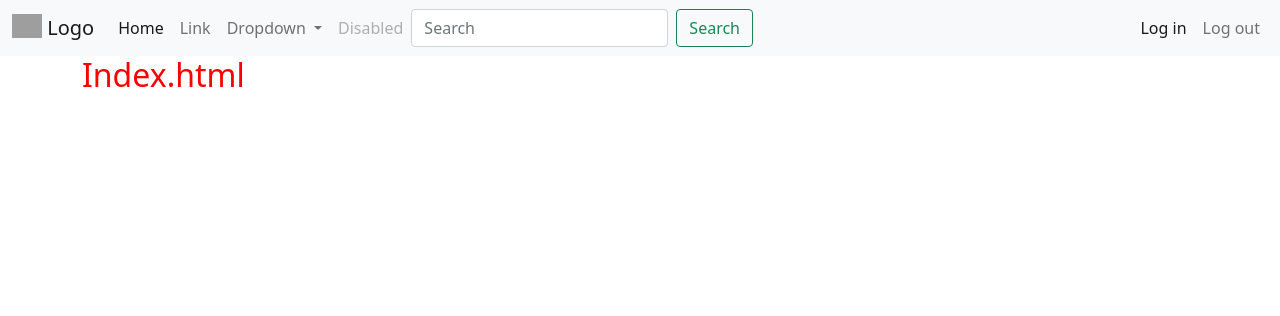
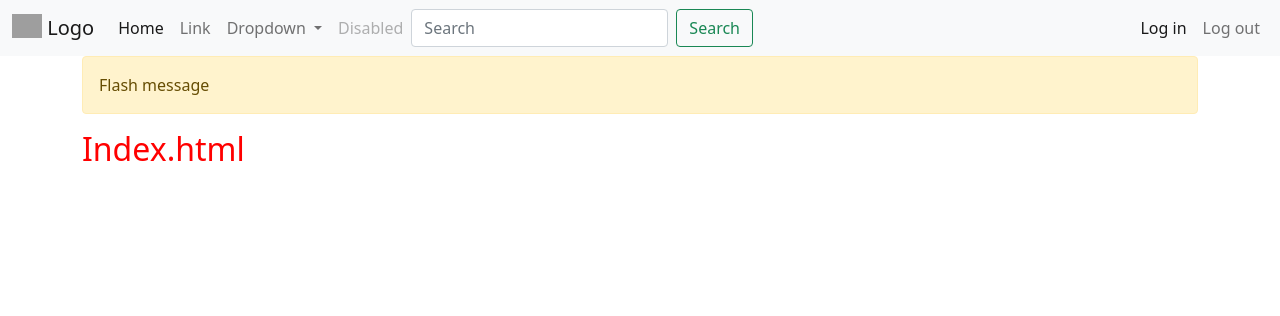
Before and after one commit to PeterKellett/back-again-test, a Flask app: page / in a window 1280 px wide. Shown: the top 316 px of the page. Run offline with Flask 2, Linux system fonts and the light colour scheme; grey boxes are pictures that could not be loaded.

Commit message:
Added flash messages and session cookie.

```diff
--- a/run.py
+++ b/run.py
@@ -1,10 +1,12 @@
 import os
-from flask import Flask, render_template, url_for
+from flask import Flask, render_template, url_for, flash, session
 
 app = Flask(__name__)
+app.secret_key = os.getenv("SECRET", "randomstring123")
 
 @app.route("/")
 def index():
+    flash("Flash message")
     return render_template("index.html")
 
 if __name__ == "__main__":
--- a/templates/base.html
+++ b/templates/base.html
@@ -11,7 +11,7 @@
     <!--Custom css link-->
     <link rel="stylesheet" href="{{ url_for('static', filename='css/style.css') }}">
 
-    <title>Document</title>
+    <title>Flask template</title>
 
 
 </head>
@@ -61,6 +61,18 @@
           </div>
         </div>
       </nav>
+      <div class="container">
+        {% with messages = get_flashed_messages() %}
+        {% if messages %}
+          {% for message in messages %}
+            <div class="alert alert-warning">
+              {{ message }}
+            </div>
+          {% endfor %}
+
+        {% endif %}
+        {% endwith %}
+      </div>
     {% block content %}
     {% endblock %}
 
@@ -68,5 +80,6 @@
     <!-- Option 2: Separate Popper and Bootstrap JS -->
     <script src="https://cdn.jsdelivr.net/npm/@popperjs/core@2.9.2/dist/umd/popper.min.js" integrity="sha384-IQsoLXl5PILFhosVNubq5LC7Qb9DXgDA9i+tQ8Zj3iwWAwPtgFTxbJ8NT4GN1R8p" crossorigin="anonymous"></script>
     <script src="https://cdn.jsdelivr.net/npm/bootstrap@5.0.2/dist/js/bootstrap.min.js" integrity="sha384-cVKIPhGWiC2Al4u+LWgxfKTRIcfu0JTxR+EQDz/bgldoEyl4H0zUF0QKbrJ0EcQF" crossorigin="anonymous"></script>
+    <script src="{{ url_for('static', filename='js/base.css') }}"></script>
 </body>
 </html>
```
